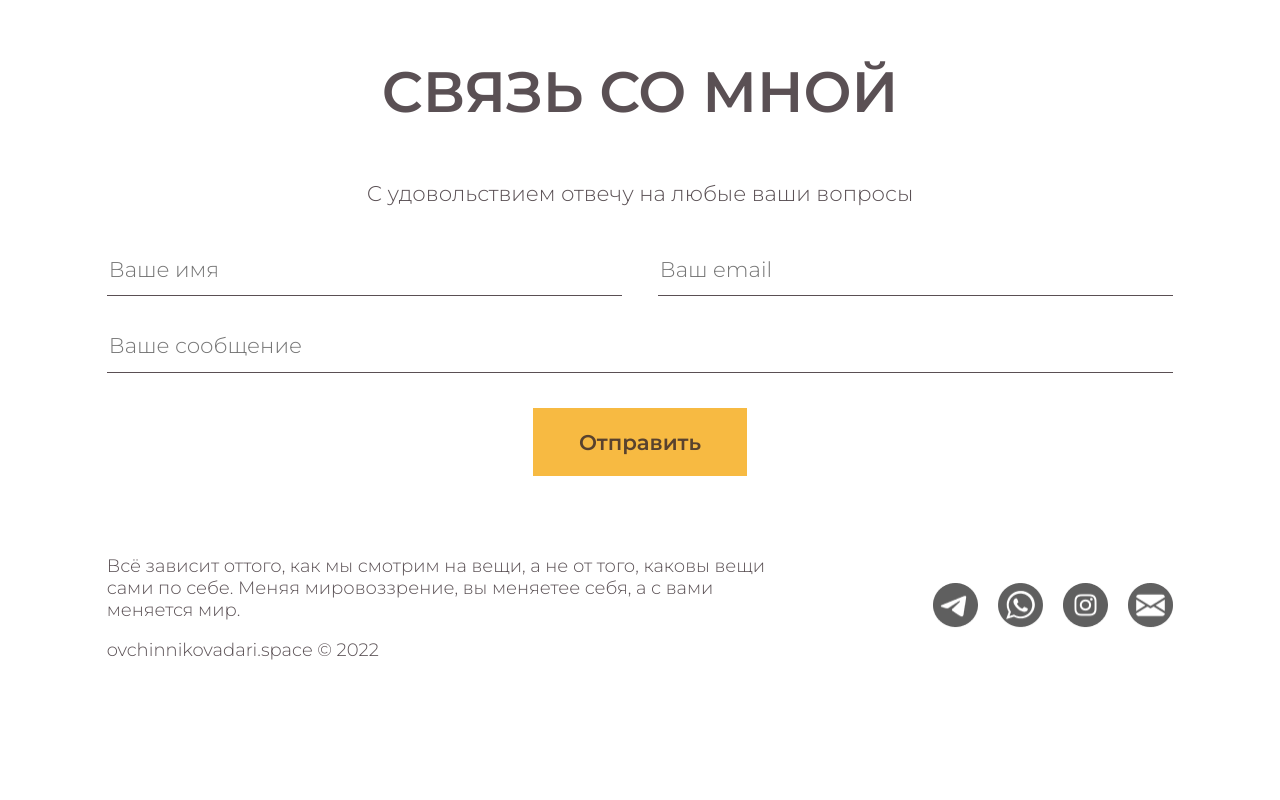
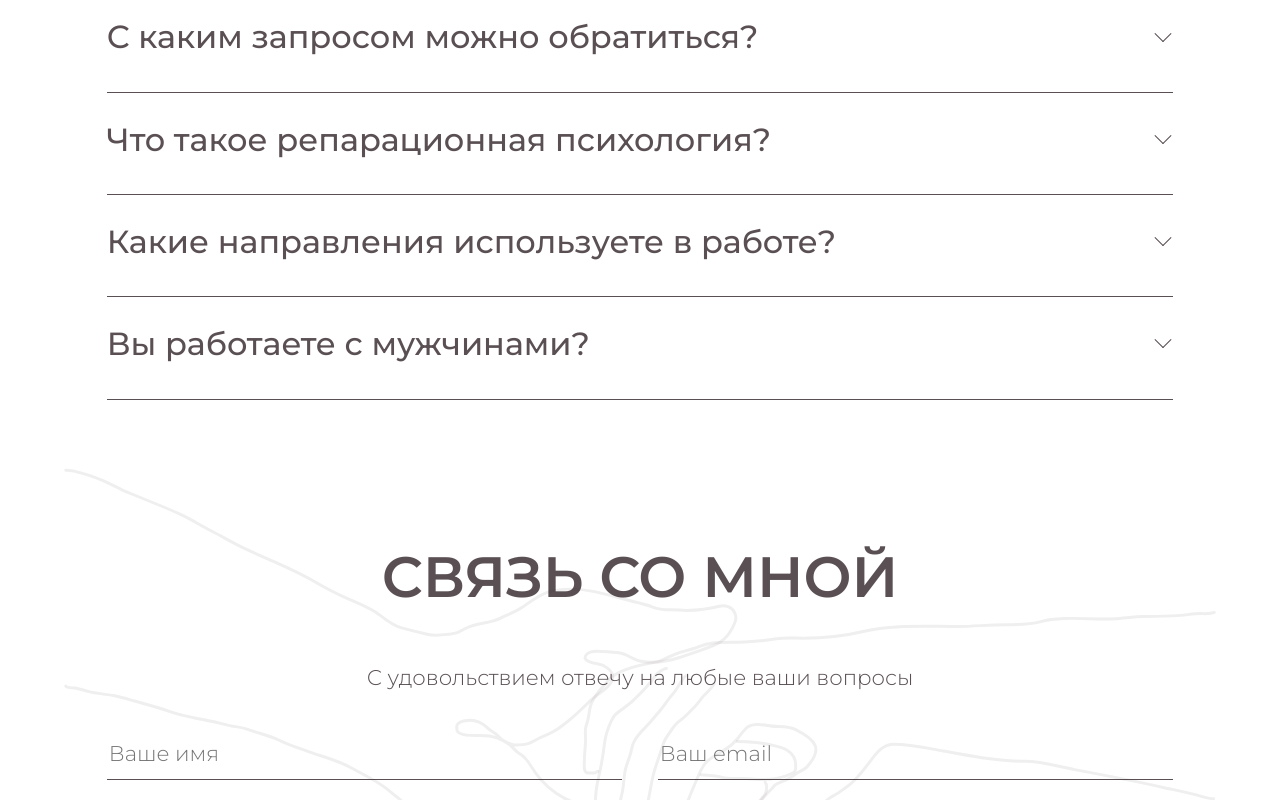
Before and after one commit to AlekseiOvchinnikov13/dari.space, a Next.js app: page / in a window 1280 px wide. Shown: the part 3600-4400 px from the top of the page. Before the commit the page ends 4291 px from the top, so only its background shows below. Built offline with nearby package versions, Linux system fonts and the light colour scheme.

Commit message:
add accordion

```diff
--- /dev/null
+++ b/src/components/Accordion/index.js
@@ -0,0 +1,12 @@
+import AccordionItem from '../AccordionItem';
+
+import styles from '../../styles/components/Accordion.module.scss';
+
+const Accordion = ({data}) =>
+  <div className={styles.accordionWrapper}>
+    {data.map(item =>
+      <AccordionItem key={item.label} data={item}/>
+    )}
+  </div>;
+
+export default Accordion;
--- /dev/null
+++ b/src/components/AccordionItem/index.js
@@ -0,0 +1,28 @@
+import {useState} from 'react';
+
+import styles from '../../styles/components/AccordionItem.module.scss';
+
+const AccordionItem = ({data: {label, text}}) => {
+  const [isActive, setIsActive] = useState(false);
+  const onClickHandler = () => setIsActive(!isActive);
+
+  return (
+    <div className={`${styles.accordionItem} ${isActive ? styles.accordionItemActive : ''}`}>
+      <div className={styles.header}>
+        <p className={styles.title}>{label}</p>
+        <button
+          className={styles.arrowBtn}
+          onClick={onClickHandler}
+        />
+      </div>
+      <p
+        className={styles.content}
+        dangerouslySetInnerHTML={{
+          __html: text
+        }}
+      />
+    </div>
+  );
+};
+
+export default AccordionItem;
--- /dev/null
+++ b/src/data/faq.js
@@ -0,0 +1,22 @@
+export const FAQ_DATA = [
+  {
+    label: 'Как проходит сессия?',
+    text: 'Кататимно-имагинативная психотерапия (символдрама)&nbsp;&mdash; это одно из&nbsp;направлений психотерапии, базирующееся на&nbsp;принципах глубинной психологии, в&nbsp;котором используется особый метод работы с&nbsp;воображением. Это позволяет сделать наглядными бессознательные желания человека, его фантазии, конфликты и&nbsp;механизмы защиты. В&nbsp;основе метода символдрамы лежит теоретическая база психоанализа. В&nbsp;этом отношении метод исходит из&nbsp;анализа бессознательной динамики актуально действующих конфликтов.'
+  },
+  {
+    label: 'С каким запросом можно обратиться?',
+    text: 'Кататимно-имагинативная психотерапия (символдрама)&nbsp;&mdash; это одно из&nbsp;направлений психотерапии, базирующееся на&nbsp;принципах глубинной психологии, в&nbsp;котором используется особый метод работы с&nbsp;воображением. Это позволяет сделать наглядными бессознательные желания человека, его фантазии, конфликты и&nbsp;механизмы защиты. В&nbsp;основе метода символдрамы лежит теоретическая база психоанализа. В&nbsp;этом отношении метод исходит из&nbsp;анализа бессознательной динамики актуально действующих конфликтов.'
+  },
+  {
+    label: 'Что такое репарационная психология?',
+    text: 'Кататимно-имагинативная психотерапия (символдрама)&nbsp;&mdash; это одно из&nbsp;направлений психотерапии, базирующееся на&nbsp;принципах глубинной психологии, в&nbsp;котором используется особый метод работы с&nbsp;воображением. Это позволяет сделать наглядными бессознательные желания человека, его фантазии, конфликты и&nbsp;механизмы защиты. В&nbsp;основе метода символдрамы лежит теоретическая база психоанализа. В&nbsp;этом отношении метод исходит из&nbsp;анализа бессознательной динамики актуально действующих конфликтов.'
+  },
+  {
+    label: 'Какие направления используете в работе?',
+    text: 'Кататимно-имагинативная психотерапия (символдрама)&nbsp;&mdash; это одно из&nbsp;направлений психотерапии, базирующееся на&nbsp;принципах глубинной психологии, в&nbsp;котором используется особый метод работы с&nbsp;воображением. Это позволяет сделать наглядными бессознательные желания человека, его фантазии, конфликты и&nbsp;механизмы защиты. В&nbsp;основе метода символдрамы лежит теоретическая база психоанализа. В&nbsp;этом отношении метод исходит из&nbsp;анализа бессознательной динамики актуально действующих конфликтов.'
+  },
+  {
+    label: 'Вы работаете с мужчинами?',
+    text: 'Кататимно-имагинативная психотерапия (символдрама)&nbsp;&mdash; это одно из&nbsp;направлений психотерапии, базирующееся на&nbsp;принципах глубинной психологии, в&nbsp;котором используется особый метод работы с&nbsp;воображением. Это позволяет сделать наглядными бессознательные желания человека, его фантазии, конфликты и&nbsp;механизмы защиты. В&nbsp;основе метода символдрамы лежит теоретическая база психоанализа. В&nbsp;этом отношении метод исходит из&nbsp;анализа бессознательной динамики актуально действующих конфликтов.'
+  },
+];
--- a/src/pages/index.js
+++ b/src/pages/index.js
@@ -5,12 +5,15 @@ import Quote from '../components/Quote';
 import Title from '../components/Title';
 import Services from '../components/Services';
 import {Carousel} from 'react-responsive-carousel';
+import {REVIEWS_DATA} from '../data/reviews';
+import ContactForm from '../components/ContactForm';
+import armsImage from '../../public/images/arms.svg';
+import Accordion from '../components/Accordion';
+import {FAQ_DATA} from '../data/faq';
 
 import 'react-responsive-carousel/lib/styles/carousel.min.css';
+import {yellowColor} from '../styles/variables.module.scss';
 import styles from '../styles/Home.module.scss';
-import {yellowColor} from '../styles/variables.module.scss';
-import {REVIEWS_DATA} from '../data/reviews';
-import ContactForm from '../components/ContactForm';
 
 const Home = () => {
   const settingsSlider = {
@@ -129,10 +132,19 @@ const Home = () => {
           />
         </div>
       </section>
-      <section className={`${styles.faqSection} ${styles.paddingSectionTop} container`} id="faq">
+      <section className={`${styles.paddingSectionTop} container`} id="faq">
         <Title label="f.a.q."/>
+        <Accordion data={FAQ_DATA}/>
       </section>
       <section className={`${styles.contactsSection} ${styles.paddingSectionTop} container`} id="contact">
+        <div className={styles.armsWrapper}>
+          <Image
+            src={armsImage}
+            objectFit="fill"
+            layout="fill"
+            alt="arms"
+          />
+        </div>
         <Title label="связь со мной"/>
         <p className={styles.contactText}>С удовольствием отвечу на любые ваши вопросы</p>
         <ContactForm/>
--- a/src/styles/Home.module.scss
+++ b/src/styles/Home.module.scss
@@ -74,11 +74,20 @@
   }
 }
 
-.faqSection {
+.contactsSection {
+  position: relative;
 
-}
+  .armsWrapper {
+    position: absolute;
+    top: 0;
+    left: 50%;
+    transform: translateX(-50%);
 
-.contactsSection {
+    height: 100%;
+    width: 90%;
+    opacity: .7;
+  }
+
   .contactText {
     color: $FONT_COLOR;
     font-weight: 300;
--- /dev/null
+++ b/src/styles/components/Accordion.module.scss
@@ -0,0 +1,6 @@
+@import "../variables.module";
+
+.accordionWrapper {
+  display: grid;
+  grid-template-columns: 1fr;
+}
--- /dev/null
+++ b/src/styles/components/AccordionItem.module.scss
@@ -0,0 +1,99 @@
+@import "../variables.module";
+
+.accordionItem {
+
+  border-bottom: 1px solid $FONT_COLOR;
+  padding-bottom: .02777em;
+
+  .header {
+    display: flex;
+    align-items: center;
+    justify-content: space-between;
+
+    .title {
+      color: $FONT_COLOR;
+      font-weight: 500;
+      font-size: max(.025em, 14px);
+      max-width: 90%;
+    }
+
+    .arrowBtn {
+      width: max(20px, .01388em);
+      height: max(20px, .01388em);
+
+      font-size: 1em;
+      border: none;
+      background: transparent;
+      position: relative;
+
+      &:before, &:after {
+        top: 50%;
+
+        content: '';
+        position: absolute;
+        width: max(12px, .00833em);
+        height: 1px;
+        background: $FONT_COLOR;
+        border-radius: 1px;
+
+        transition: all .3s ease-in-out;
+      }
+
+      &:before {
+        transform: rotate(45deg);
+        left: 0;
+      }
+
+      &:after {
+        transform: rotate(-45deg);
+        right: 0;
+      }
+    }
+  }
+
+  .content {
+    color: $FONT_COLOR;
+    font-weight: 300;
+    font-size: max(.01666em, 14px);
+    transition: all .3s ease-in-out;
+
+    height: 0;
+    visibility: hidden;
+    opacity: 0;
+    padding-top: 0;
+  }
+}
+
+.accordionItem + .accordionItem {
+  .header {
+    padding-top: .02083em;
+  }
+}
+
+.accordionItemActive {
+  .header {
+    .arrowBtn {
+      &:before, &:after {
+        top: 50%;
+        left: 0;
+        right: auto;
+        width: 100%;
+      }
+
+      &:before {
+        transform: rotate(45deg);
+      }
+
+      &:after {
+        transform: rotate(-45deg);
+      }
+    }
+  }
+
+  .content {
+    padding-top: 1.6666em;
+    height: auto;
+    visibility: visible;
+    opacity: 1;
+  }
+}
--- a/src/styles/components/ContactForm.module.scss
+++ b/src/styles/components/ContactForm.module.scss
@@ -35,6 +35,7 @@
     font-family: $FONT_FAMILY_MONTSERRAT;
     font-size: max(.01666em, 18px);
     font-weight: 300;
+    background: transparent;
 
     border: none;
     border-bottom: 1px solid $FONT_COLOR;
```
Also changed, not shown: public/images/arms.svg (added).
